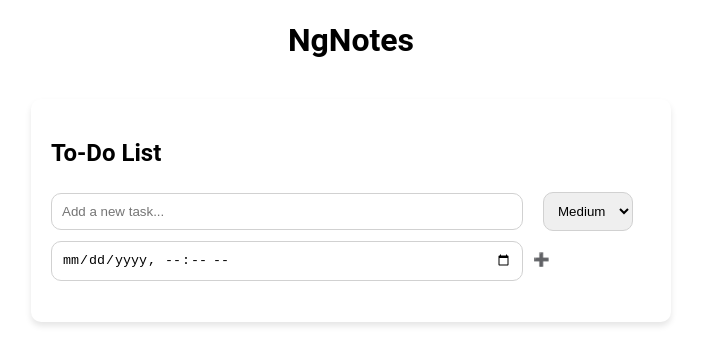
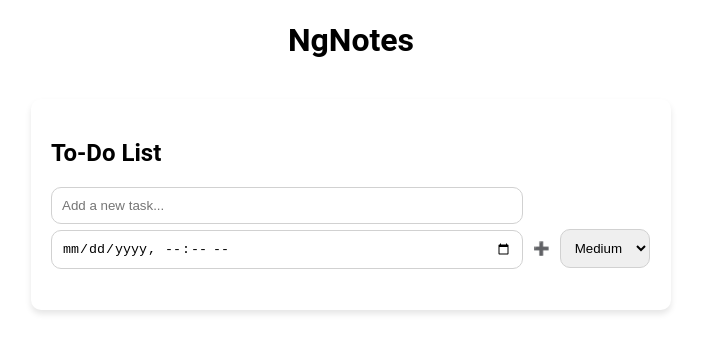
Before and after one commit to Daniel-Santiago-Acosta-1013/NgNotes-Web-App, an Angular app: page / in a window 1280 px wide. Shown: the top 364 px of the page, without its empty margins (289-990 px from the left). Built offline with nearby package versions, Linux system fonts and the light colour scheme.

Commit message:
[add][fix] relocating elements

```diff
--- a/src/app/components/todo-list.component.html
+++ b/src/app/components/todo-list.component.html
@@ -3,13 +3,13 @@
 <!-- Form to add a new task -->
 <div class="todo-form">
     <input [(ngModel)]="newTodoTitle" placeholder="Add a new task..." />
+    <input [(ngModel)]="newTodoDueDate" type="datetime-local" />
+    <button (click)="addTodo()">➕</button>
     <select [(ngModel)]="newTodoPriority">
         <option value="high">High</option>
         <option value="medium">Medium</option>
         <option value="low">Low</option>
     </select>
-    <input [(ngModel)]="newTodoDueDate" type="datetime-local" />
-    <button (click)="addTodo()">➕</button>
 </div>
 
 <!-- List of tasks -->
--- a/src/app/components/todo-list.component.scss
+++ b/src/app/components/todo-list.component.scss
@@ -27,7 +27,7 @@ select {
     padding: 10px;
     border-radius: 10px;
     border: 1px solid #d1d1d1;
-    margin: 5px 10px;
+    margin: 5px 0px;
     outline: none;
     transition: border 0.3s;
 
```
